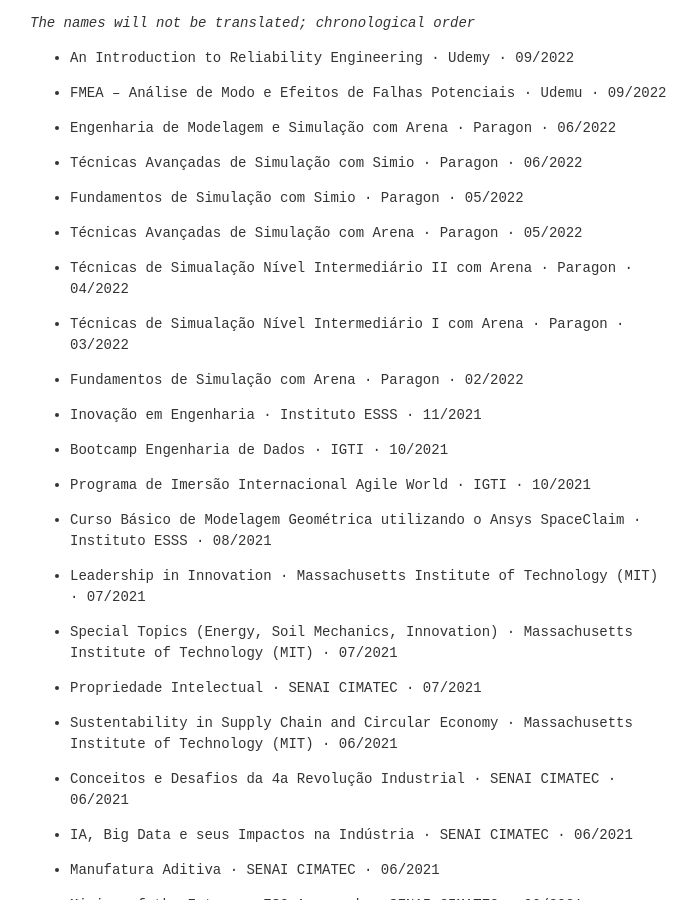
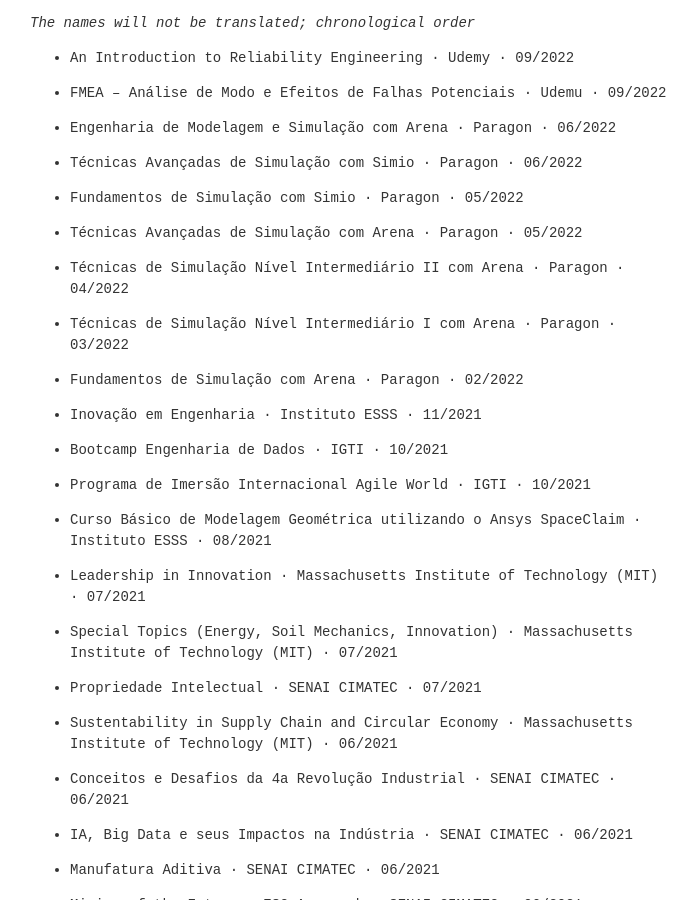
Before and after one commit to hasmonteiro/hasmonteiro.github.io, a Jekyll site: the page built from _pages/cv.md, in a window 1280 px wide and 900 px high, scrolled down 8597 px. Shown: the whole window, without its empty margins (291-988 px from the left). Built offline with Jekyll 4.4.1, drawn with Linux system fonts in a browser that asks for light colours; nearby versions of some CDN libraries.

Commit message:
updatec cv mispelling

```diff
--- a/_pages/cv.md
+++ b/_pages/cv.md
@@ -155,9 +155,9 @@
 
 - Técnicas Avançadas de Simulação com Arena &#183; Paragon &#183; 05/2022
 
-- Técnicas de Simualação Nível Intermediário II com Arena &#183; Paragon &#183; 04/2022
+- Técnicas de Simulação Nível Intermediário II com Arena &#183; Paragon &#183; 04/2022
 
-- Técnicas de Simualação Nível Intermediário I com Arena &#183; Paragon &#183; 03/2022
+- Técnicas de Simulação Nível Intermediário I com Arena &#183; Paragon &#183; 03/2022
 
 - Fundamentos de Simulação com Arena &#183; Paragon &#183; 02/2022
 
```
